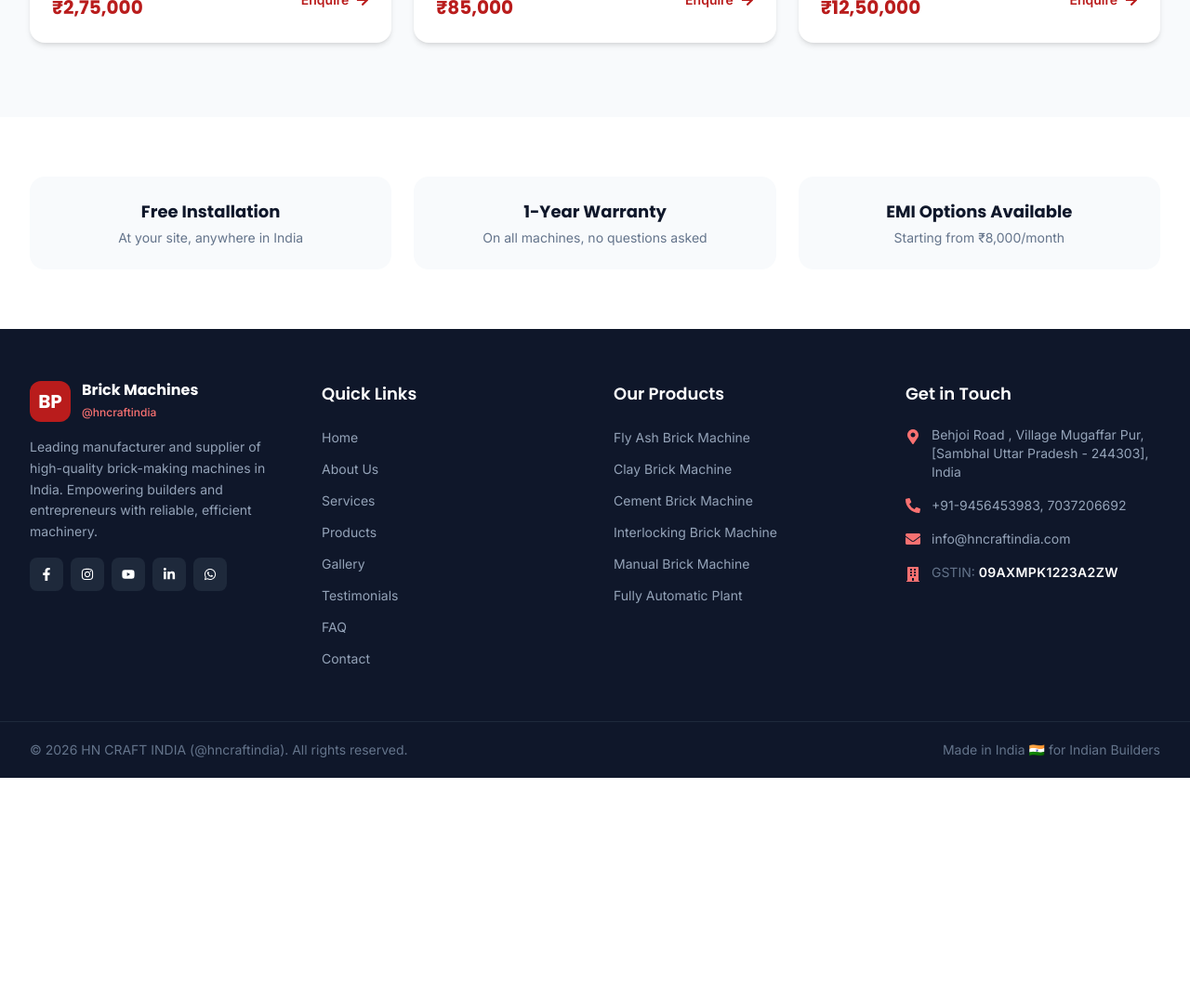
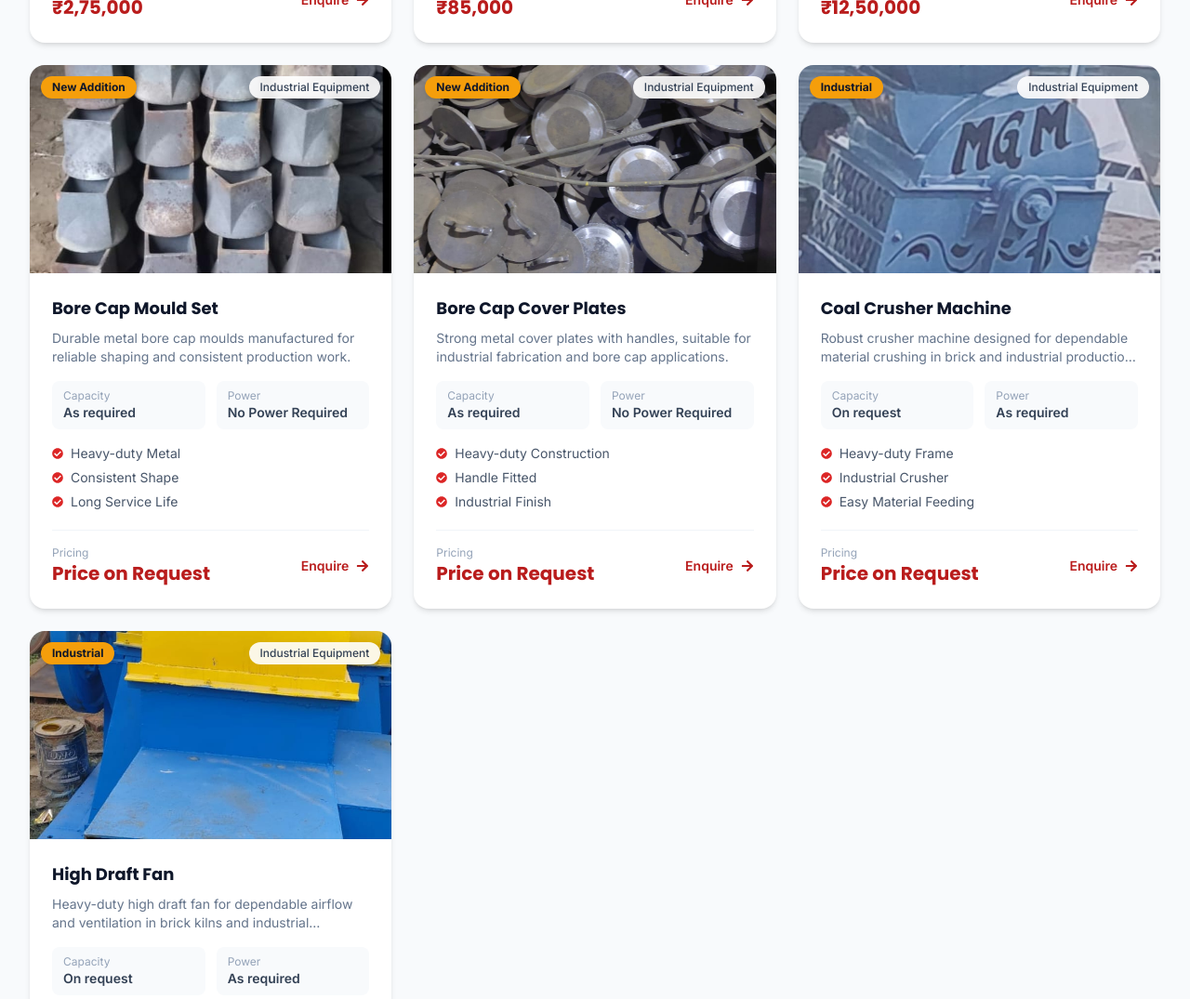
Before and after one commit to asifkl786/Hn_Craft_India_Frontend, a React (Vite) app: page /products in a window 1280 px wide. Shown: the part 1725-2800 px from the top of the page at 93% size. Before the commit the page ends 2562 px from the top, so only its background shows below. Built offline with nearby package versions, Linux system fonts and the light colour scheme.

Commit message:
Add new products and update filters

```diff
--- a/src/components/ProductCard.jsx
+++ b/src/components/ProductCard.jsx
@@ -65,7 +65,9 @@ export default function ProductCard({ product, index = 0 }) {
 
         <div className="mt-auto flex items-center justify-between pt-4 border-t border-slate-100">
           <div>
-            <span className="text-xs text-slate-400 block">Starting at</span>
+            <span className="text-xs text-slate-400 block">
+              {product.price === 'Price on Request' ? 'Pricing' : 'Starting at'}
+            </span>
             <span className="font-heading font-bold text-xl text-brick-700">
               {product.price}
             </span>
--- a/src/data/products.js
+++ b/src/data/products.js
@@ -71,6 +71,60 @@ export const products = [
     capacity: '20,000/day',
     power: '30 HP',
   },
+  {
+    id: 7,
+    name: 'Bore Cap Mould Set',
+    category: 'Industrial Equipment',
+    price: 'Price on Request',
+    image: '/images/BorCap1.jpeg',
+    description: 'Durable metal bore cap moulds manufactured for reliable shaping and consistent production work.',
+    features: ['Heavy-duty Metal', 'Consistent Shape', 'Long Service Life', 'Custom Sizes Available'],
+    badge: 'New Addition',
+    capacity: 'As required',
+    power: 'No Power Required',
+  },
+  {
+    id: 8,
+    name: 'Bore Cap Cover Plates',
+    category: 'Industrial Equipment',
+    price: 'Price on Request',
+    image: '/images/BorCap.jpeg',
+    description: 'Strong metal cover plates with handles, suitable for industrial fabrication and bore cap applications.',
+    features: ['Heavy-duty Construction', 'Handle Fitted', 'Industrial Finish', 'Bulk Orders Available'],
+    badge: 'New Addition',
+    capacity: 'As required',
+    power: 'No Power Required',
+  },
+  {
+    id: 9,
+    name: 'Coal Crusher Machine',
+    category: 'Industrial Equipment',
+    price: 'Price on Request',
+    image: '/images/coolcracerMachine.jpeg',
+    description: 'Robust crusher machine designed for dependable material crushing in brick and industrial production setups.',
+    features: ['Heavy-duty Frame', 'Industrial Crusher', 'Easy Material Feeding', 'Built for Daily Use'],
+    badge: 'Industrial',
+    capacity: 'On request',
+    power: 'As required',
+  },
+  {
+    id: 10,
+    name: 'High Draft Fan',
+    category: 'Industrial Equipment',
+    price: 'Price on Request',
+    image: '/images/HighDraFan.jpeg',
+    description: 'Heavy-duty high draft fan for dependable airflow and ventilation in brick kilns and industrial workspaces.',
+    features: ['High Airflow', 'Heavy-duty Body', 'Industrial Use', 'Custom Configuration Available'],
+    badge: 'Industrial',
+    capacity: 'On request',
+    power: 'As required',
+  },
 ];
 
-export const productCategories = ['All', 'Automatic', 'Semi-Automatic', 'Manual'];
+export const productCategories = [
+  'All',
+  'Automatic',
+  'Semi-Automatic',
+  'Manual',
+  'Industrial Equipment',
+];
```
